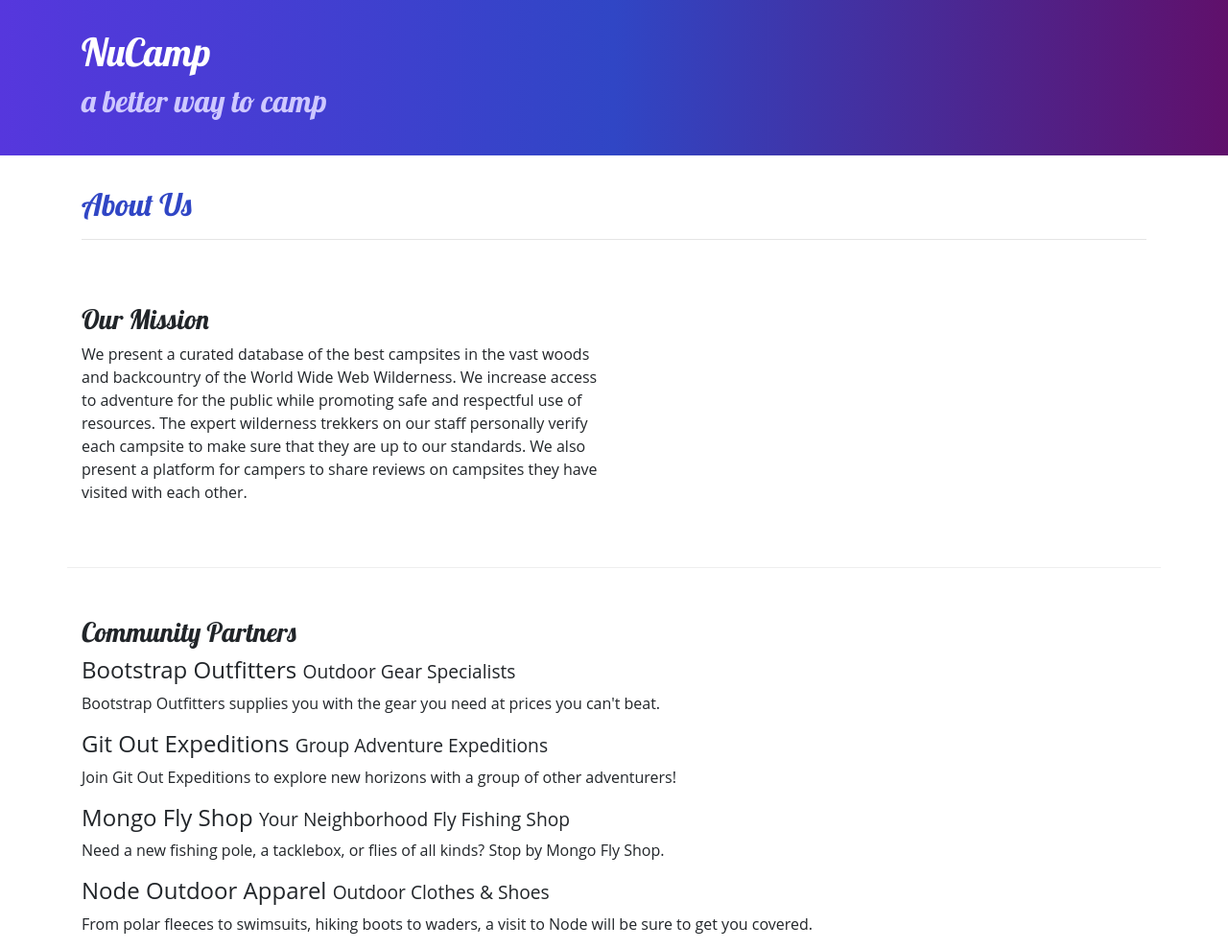
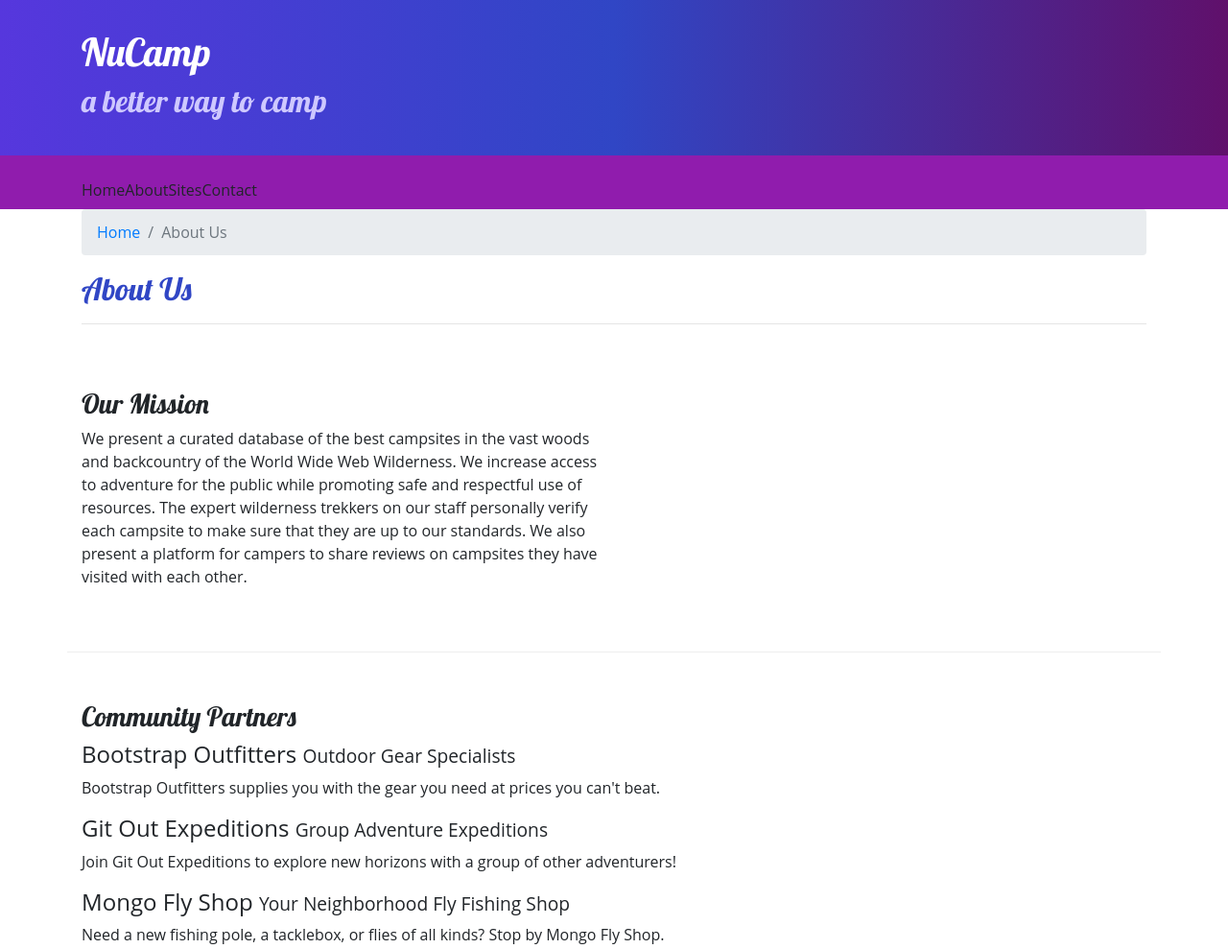
Before and after one commit to dendypat/nucamp-bootstrap, a website: page aboutus.html in a window 1280 px wide. Shown: the top 989 px of the page at 96% size. Drawn offline with nearby package versions, Linux system fonts and the light colour scheme.

```diff
--- a/aboutus.html
+++ b/aboutus.html
@@ -23,9 +23,27 @@
     </div>
   </header>
 
+  <nav class="navbar navbar-expand-sm navbar-dark stick-top">
+    <div class="container">
+      <button class="navbar-toggler ml-auto" type="button" data-toggle="collapse" data-target="#nucampNavbar">
+        <span class="navbar-toggler-icon"></span>
+      </button>
+      <div class="collapse navbar-collapse" id="nucampNavbar">
+        <ul class="navbar-nav">
+          <li class="nav-item active"><a class="nav-link" href="index.html"></a>Home</li>
+          <li class="nav-item"><a class="nav-link" href="#"></a>About</li>
+          <li class="nav-item"><a class="nav-link" href="#"></a>Sites</li>
+          <li class="nav-item"><a class="nav-link" href="#"></a>Contact</li>
+        </ul>
+  </nav>
+
   <div class="container">
     <div class="row">
       <div class="col">
+        <ol class="breadcrumb">
+          <li class="breadcrumb-item"><a href="index.html">Home</a></li>
+          <li class="breadcrumb-item active">About Us</li>
+        </ol>
         <h2>About Us </h2>
         <hr />
       </div>
@@ -50,13 +68,17 @@
           <div class="col">
             <h3>Community Partners</h3>
             <h4>Bootstrap Outfitters <small>Outdoor Gear Specialists</small></h4>
-            <p class="d-none d-sm-block">Bootstrap Outfitters supplies you with the gear you need at prices you can't beat.</p>
+            <p class="d-none d-sm-block">Bootstrap Outfitters supplies you with the gear you need at prices you can't
+              beat.</p>
             <h4>Git Out Expeditions <small>Group Adventure Expeditions</small></h4>
-            <p class="d-none d-sm-block">Join Git Out Expeditions to explore new horizons with a group of other adventurers!</p>
+            <p class="d-none d-sm-block">Join Git Out Expeditions to explore new horizons with a group of other
+              adventurers!</p>
             <h4>Mongo Fly Shop <small>Your Neighborhood Fly Fishing Shop</small></h4>
-            <p class="d-none d-sm-block">Need a new fishing pole, a tacklebox, or flies of all kinds? Stop by Mongo Fly Shop.</p>
+            <p class="d-none d-sm-block">Need a new fishing pole, a tacklebox, or flies of all kinds? Stop by Mongo Fly
+              Shop.</p>
             <h4>Node Outdoor Apparel <small>Outdoor Clothes & Shoes</small></h4>
-            <p class="d-none d-sm-block">From polar fleeces to swimsuits, hiking boots to waders, a visit to Node will be sure to get you covered.
+            <p class="d-none d-sm-block">From polar fleeces to swimsuits, hiking boots to waders, a visit to Node will
+              be sure to get you covered.
             </p>
           </div>
         </div>
--- a/css/style.css
+++ b/css/style.css
@@ -20,6 +20,7 @@
 }
 
 .jumbotron {
+  margin: 0;
   padding: 30px;
   background-image: linear-gradient(to right, #5637DD, #3046c5, #60106B);
   color: white;
@@ -30,3 +31,7 @@
   border-bottom: 1px ridge;
   min-height: 200px;
 }
+
+.navbar {
+  background-color: #901cad;
+}
```
Also changed, not shown: index.html (+13 -0 lines).
